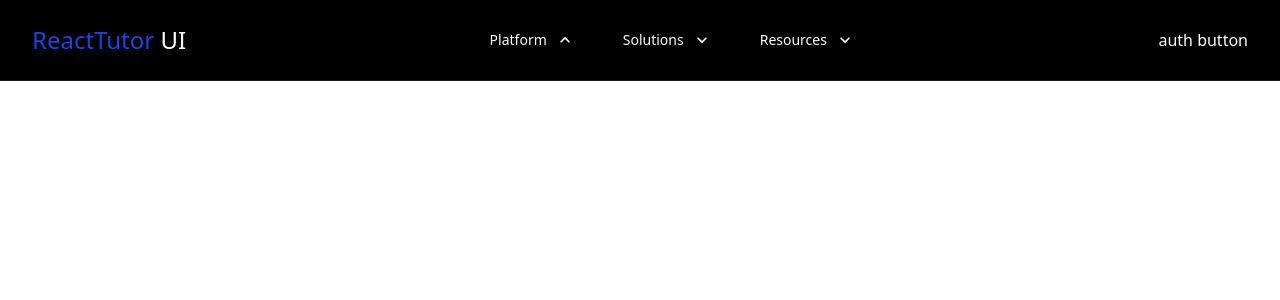
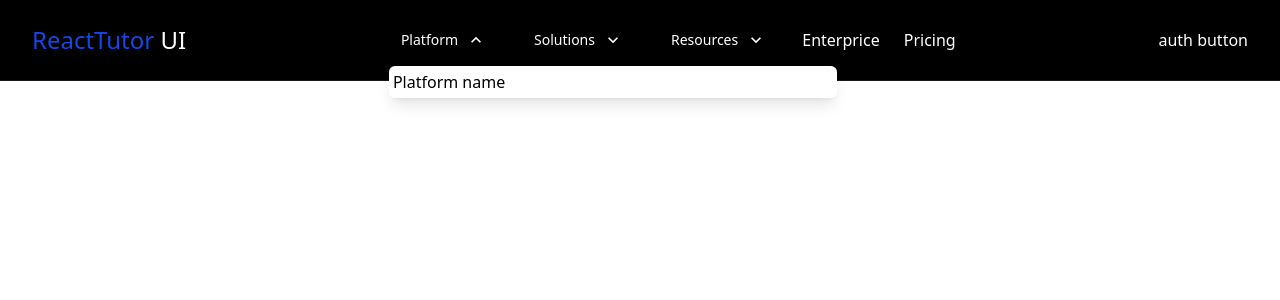
Before and after one commit to ramohin1236/better-ui-practice-project, a React (Vite) app: page / in a window 1280 px wide. Both pictures are taken after a click on the button "Platform". Shown: the top 300 px of the page. Built offline with nearby package versions, Linux system fonts and the light colour scheme.

Commit message:
nav mobile menu

```diff
--- a/src/components/Navbar.jsx
+++ b/src/components/Navbar.jsx
@@ -4,15 +4,15 @@ import { Link } from 'react-router'
 
 const Navbar = () => {
 
-  const [isMenuOpen, setIsMenuItemOpen]=useState(false);
-  const [activeDropdown, setActiveDropdown]=useState(null)
+  const [isMenuOpen, setIsMenuItemOpen] = useState(false);
+  const [activeDropdown, setActiveDropdown] = useState(null)
 
-  const toggleMenu =()=>{
-     setIsMenuItemOpen(!isMenuOpen)
+  const toggleMenu = () => {
+    setIsMenuItemOpen(!isMenuOpen)
   }
 
-  const toggleDropdown =(menu)=>{
-   setActiveDropdown(activeDropdown === menu ? null: menu)
+  const toggleDropdown = (menu) => {
+    setActiveDropdown(activeDropdown === menu ? null : menu)
   }
 
   const menuItems = {
@@ -50,10 +50,10 @@ const Navbar = () => {
     solutions: {
       title: 'Solutions',
       items: [
-        { name: 'For Enterprise', desc: 'Scale your business' },
-        { name: 'For Startups', desc: 'Move faster with CodeTutor' },
-        { name: 'For Agencies', desc: 'Win more clients' },
-        { name: 'For Marketing', desc: 'Drive more growth' },
+        { name: 'Enterprise', desc: 'Scale your business' },
+        { name: ' Startups', desc: 'Move faster with CodeTutor' },
+        { name: 'Agencies', desc: 'Win more clients' },
+        { name: ' Marketing', desc: 'Drive more growth' },
       ]
     },
     resources: {
@@ -68,7 +68,6 @@ const Navbar = () => {
   };
 
 
-
   return (
     <nav className='bg-black text-white fixed top-0 left-0 right-0 border-b border-white/10'>
       <div className='container mx-auto px-4 py-2 sm:px-6 lg:px-8'>
@@ -79,16 +78,42 @@ const Navbar = () => {
           </div>
           {/* dekstop menu */}
           <div className='hidden lg:flex items-center space-x-6'>
-             {
-              Object.keys(menuItems).map((key)=>(
-                <div>
-                    <button onClick={()=>toggleDropdown(key)} className='hover:text-gray-400 cursor-pointer flex items-center px-3 py-2 text-sm rounded-md font-medium'>
-                      {menuItems[key].title}
-                      <MdKeyboardArrowDown className={`ml-2 h-5 w-5 transition-transform ${activeDropdown === key ? 'transform rotate-180': ""}`}/></button>
+            {
+              Object.keys(menuItems).map((key) => (
+                <div className='relative'>
+                  <button onClick={() => toggleDropdown(key)} className='hover:text-gray-400 cursor-pointer flex items-center px-3 py-2 text-sm rounded-md font-medium'>
+                    {menuItems[key].title}
+                    <MdKeyboardArrowDown className={`ml-2 h-5 w-5 transition-transform ${activeDropdown === key ? 'transform rotate-180' : ""}`} /></button>
 
+                  {/* dropdown items */}
+                  {
+                    activeDropdown === key && (
+
+                      <div className='absolute left-0 mt-2 w-screen max-w-md bg-white text-black shadow-lg rounded-md py-1 pl-1 pr-1'>
+                        <div>
+                          {
+                            key === 'platform' ? (<div>Platform name</div>) : <div className='space-y-2 flex flex-col gap-2'>
+                              {menuItems[key].items.map((item, idx) => (
+                                <Link to={`/${key}/${item.name.toLowerCase()}`} className='group flex items-start p-2 rounded-lg hover:bg-gray-300'>
+                                  <div className='px-2'>
+                                     <p className='text-xm font-medium'>{item.name}</p>
+                                     <p className='text-sm text-gray-600 '>{item.desc}</p>
+                                  </div>
+                                </Link>
+                              ))}
+                            </div>
+                          }
+                        </div>
+                      </div>
+
+                    )
+                  }
                 </div>
               ))
-             }
+            }
+
+            <Link to='/enterprice' className='hover:text-gray-400'>Enterprice</Link>
+            <Link to='/pricing' className='hover:text-gray-400'>Pricing</Link>
           </div>
           {/* auth button */}
           <div>auth button</div>
```
